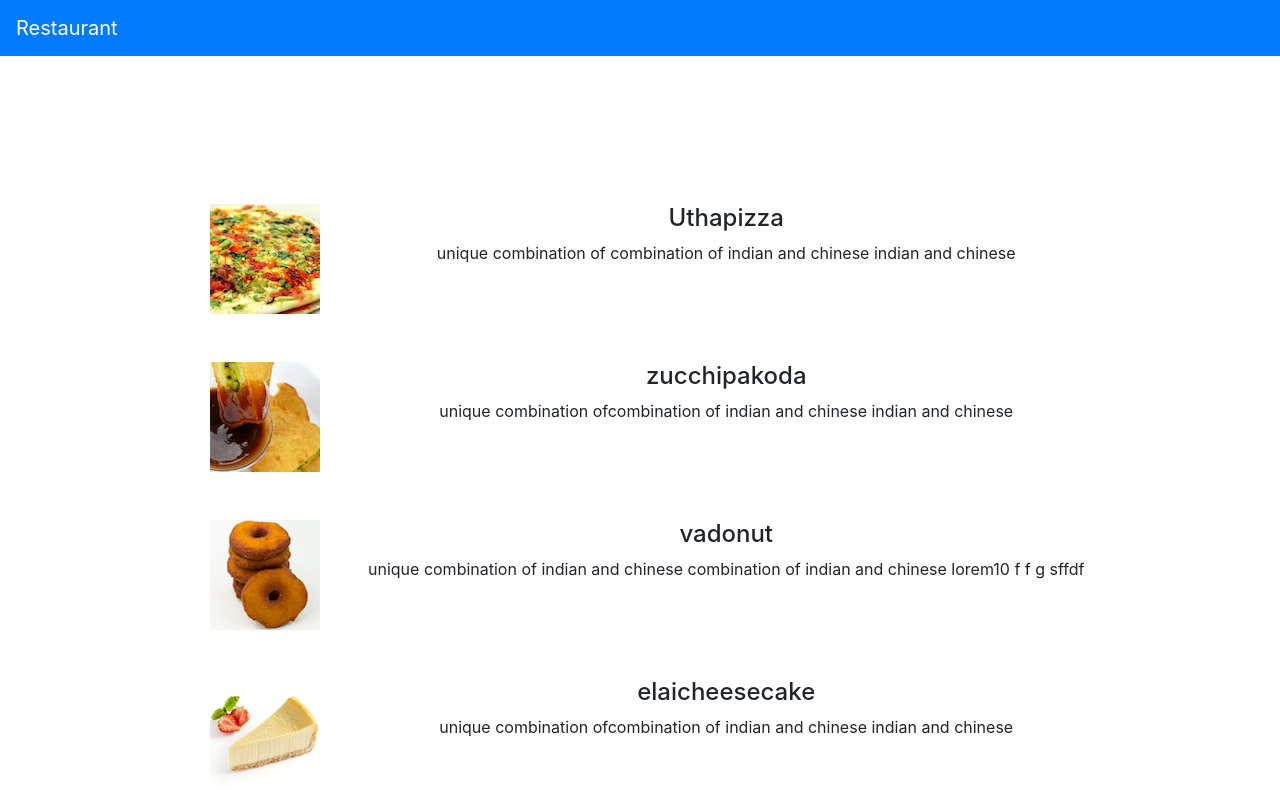
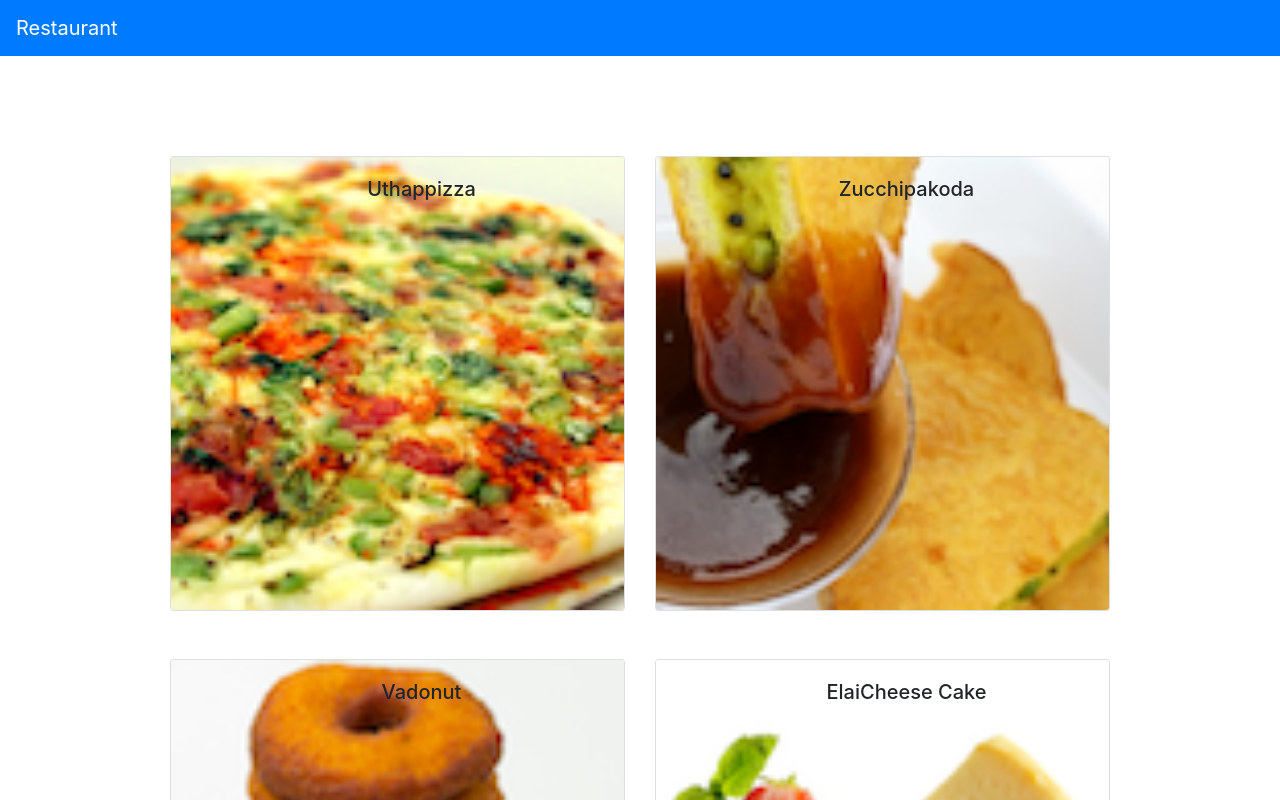
Before and after one commit to Someshz/confus, a React (Create React App) app: page / in a window 1280 px wide. Shown: the top 800 px of the page. Built offline with nearby package versions, Linux system fonts and the light colour scheme.

Commit message:
component part2

```diff
--- a/src/App.js
+++ b/src/App.js
@@ -1,10 +1,22 @@
-import React from 'react';
+import React, { Component } from 'react';
 import logo from './logo.svg';
 import {Navbar,NavbarBrand} from 'reactstrap';
 import './App.css';
 import Menu from './components/MenuComponent.js'
+import { DISHES } from './shared/dishes'
 
-function App() {
+class App extends Component
+ {
+   constructor(props)
+   {
+     super(props);
+     this.state=
+     {
+       dishes:DISHES
+     }
+   }
+  render()
+  {
   return (
     <div className="App">
         <Navbar  dark color="primary">
@@ -12,9 +24,10 @@ function App() {
               <NavbarBrand href="/">Restaurant</NavbarBrand>
           </div>
         </Navbar>
-        <Menu />
+        <Menu dishes={this.state.dishes}/>
     </div>
   );
+ }
 }
 
-export default App;
+export default App
--- a/src/components/MenuComponent.js
+++ b/src/components/MenuComponent.js
@@ -1,66 +1,59 @@
 import React, { Component } from 'react';
-import {Media } from 'reactstrap';
+import {Media, CardBody } from 'reactstrap';
+import {Card ,CardImg,CardImgOverlay,CardTitle,CardText} from 'reactstrap';
 
 class Menu extends Component
 {
     constructor(props)
     {
         super(props);
-        this.states={
-            dishesh:[
-                {
-                    id:0,
-                    name:"Uthapizza",
-                    img:'assets/images/uthappizza.png',
-                    category:'mains',
-                    label:'hot',
-                    price:4.99,
-                    desc:'unique combination of combination of indian and chinese indian and chinese '
-                },
-                {
-                    id:1,
-                    name:"zucchipakoda",
-                    img:'assets/images/zucchipakoda.png',
-                    category:'mains',
-                    label:'hot',
-                    price:4.99,
-                    desc:'unique combination ofcombination of indian and chinese  indian and chinese '
-                },
-                {
-                    id:2,
-                    name:"vadonut",
-                    img:'assets/images/vadonut.png',
-                    category:'mains',
-                    label:'hot',
-                    price:4.99,
-                    desc:'unique combination of indian and chinese combination of indian and chinese lorem10 f f g sffdf'
-                },
-                {
-                    id:3,
-                    name:"elaicheesecake",
-                    img:'assets/images/elaicheesecake.png',
-                    category:'mains',
-                    label:'hot',
-                    price:4.99,
-                    desc:'unique combination ofcombination of indian and chinese  indian and chinese '
-                },
-            ]
+        this.state=
+        {
+            selected:null
         }
+
     }
+ onFunction(dish)
+{
+    if(dish!=null)
+    {
+    console.log("somesh");
+   this.setState(
+   {
+
+   selected:(<Card>
+        <CardBody>
+        <CardImg width="100%" src={dish.image} alt={dish.name}/>
+        <CardText>{dish.description}</CardText>
+        </CardBody>
+    </Card>),
+   });
+    }
+    else{
+        this.setState= (
+   {
+   selected:(<div></div>),
+   });
+    }
+
+}
+
+
     render()
     {
-        const menu=this.states.dishesh.map((dishesh)=>{
+        const menu=this.props.dishes.map((dishesh)=>{
             return (
-                <div key={dishesh.id} className="col-12 mt-5">
-                    <Media tag="li">
-                        <Media left middle>
-                            <Media object src={dishesh.img} alt={dishesh.name} />
-                        </Media>
-                        <Media body className="ml-5 ">
-                          <Media heading>{dishesh.name}</Media>
-                          <p>{dishesh.desc}</p>
-                        </Media>
-                    </Media>
+                <div key={dishesh.id} className="col-xl-6 col-sm-12 mb-5" >
+                    <Card  onClick={()=>this.onFunction(dishesh)}>
+
+
+                            <CardImg  width="100%"  src={dishesh.image} alt={dishesh.name} />
+
+                        <CardImgOverlay   className="ml-5 ">
+                          <CardTitle>{dishesh.name}</CardTitle>
+
+                        </CardImgOverlay>
+                    </Card>
 
                 </div>
             )
@@ -68,11 +61,12 @@ class Menu extends Component
         return (
             <div className="container">
                 <div class="row">
-                    <Media list>
+
                         {menu}
-                    </Media>
+
 
                 </div>
+                <div>{this.state.selected}</div>
 
             </div>
 
--- /dev/null
+++ b/src/shared/dishes.js
@@ -0,0 +1,186 @@
+export const DISHES =
+    [
+        {
+        id: 0,
+        name:'Uthappizza',
+        image: 'assets/images/uthappizza.png',
+        category: 'mains',
+        label:'Hot',
+        price:'4.99',
+        description:'A unique combination of Indian Uthappam (pancake) and Italian pizza, topped with Cerignola olives, ripe vine cherry tomatoes, Vidalia onion, Guntur chillies and Buffalo Paneer.',
+        comments: [
+            {
+            id: 0,
+            rating: 5,
+            comment: "Imagine all the eatables, living in conFusion!",
+            author: "John Lemon",
+            date: "2012-10-16T17:57:28.556094Z"
+            },
+            {
+            id: 1,
+            rating: 4,
+            comment: "Sends anyone to heaven, I wish I could get my mother-in-law to eat it!",
+            author: "Paul McVites",
+            date: "2014-09-05T17:57:28.556094Z"
+            },
+            {
+            id: 2,
+            rating: 3,
+            comment: "Eat it, just eat it!",
+            author: "Michael Jaikishan",
+            date: "2015-02-13T17:57:28.556094Z"
+            },
+            {
+            id: 3,
+            rating: 4,
+            comment: "Ultimate, Reaching for the stars!",
+            author: "Ringo Starry",
+            date: "2013-12-02T17:57:28.556094Z"
+            },
+            {
+            id: 4,
+            rating: 2,
+            comment: "It's your birthday, we're gonna party!",
+            author: "25 Cent",
+            date: "2011-12-02T17:57:28.556094Z"
+            }
+        ]                        },
+        {
+        id: 1,
+        name:'Zucchipakoda',
+        image: 'assets/images/zucchipakoda.png',
+        category: 'appetizer',
+        label:'',
+        price:'1.99',
+        description:'Deep fried Zucchini coated with mildly spiced Chickpea flour batter accompanied with a sweet-tangy tamarind sauce',
+        comments: [
+            {
+            id: 0,
+            rating: 5,
+            comment: "Imagine all the eatables, living in conFusion!",
+            author: "John Lemon",
+            date: "2012-10-16T17:57:28.556094Z"
+            },
+            {
+            id: 1,
+            rating: 4,
+            comment: "Sends anyone to heaven, I wish I could get my mother-in-law to eat it!",
+            author: "Paul McVites",
+            date: "2014-09-05T17:57:28.556094Z"
+            },
+            {
+            id: 2,
+            rating: 3,
+            comment: "Eat it, just eat it!",
+            author: "Michael Jaikishan",
+            date: "2015-02-13T17:57:28.556094Z"
+            },
+            {
+            id: 3,
+            rating: 4,
+            comment: "Ultimate, Reaching for the stars!",
+            author: "Ringo Starry",
+            date: "2013-12-02T17:57:28.556094Z"
+            },
+            {
+            id: 4,
+            rating: 2,
+            comment: "It's your birthday, we're gonna party!",
+            author: "25 Cent",
+            date: "2011-12-02T17:57:28.556094Z"
+            }
+        ]
+        },
+        {
+        id: 2,
+        name:'Vadonut',
+        image: 'assets/images/vadonut.png',
+        category: 'appetizer',
+        label:'New',
+        price:'1.99',
+        description:'A quintessential ConFusion experience, is it a vada or is it a donut?',
+        comments: [
+            {
+            id: 0,
+            rating: 5,
+            comment: "Imagine all the eatables, living in conFusion!",
+            author: "John Lemon",
+            date: "2012-10-16T17:57:28.556094Z"
+            },
+            {
+            id: 1,
+            rating: 4,
+            comment: "Sends anyone to heaven, I wish I could get my mother-in-law to eat it!",
+            author: "Paul McVites",
+            date: "2014-09-05T17:57:28.556094Z"
+            },
+            {
+            id: 2,
+            rating: 3,
+            comment: "Eat it, just eat it!",
+            author: "Michael Jaikishan",
+            date: "2015-02-13T17:57:28.556094Z"
+            },
+            {
+            id: 3,
+            rating: 4,
+            comment: "Ultimate, Reaching for the stars!",
+            author: "Ringo Starry",
+            date: "2013-12-02T17:57:28.556094Z"
+            },
+            {
+            id: 4,
+            rating: 2,
+            comment: "It's your birthday, we're gonna party!",
+            author: "25 Cent",
+            date: "2011-12-02T17:57:28.556094Z"
+            }
+        ]
+        },
+        {
+        id: 3,
+        name:'ElaiCheese Cake',
+        image: 'assets/images/elaicheesecake.png',
+        category: 'dessert',
+        label:'',
+        price:'2.99',
+        description:'A delectable, semi-sweet New York Style Cheese Cake, with Graham cracker crust and spiced with Indian cardamoms',
+        comments: [
+            {
+            id: 0,
+            rating: 5,
+            comment: "Imagine all the eatables, living in conFusion!",
+            author: "John Lemon",
+            date: "2012-10-16T17:57:28.556094Z"
+            },
+            {
+            id: 1,
+            rating: 4,
+            comment: "Sends anyone to heaven, I wish I could get my mother-in-law to eat it!",
+            author: "Paul McVites",
+            date: "2014-09-05T17:57:28.556094Z"
+            },
+            {
+            id: 2,
+            rating: 3,
+            comment: "Eat it, just eat it!",
+            author: "Michael Jaikishan",
+            date: "2015-02-13T17:57:28.556094Z"
+            },
+            {
+            id: 3,
+            rating: 4,
+            comment: "Ultimate, Reaching for the stars!",
+            author: "Ringo Starry",
+            date: "2013-12-02T17:57:28.556094Z"
+            },
+            {
+            id: 4,
+            rating: 2,
+            comment: "It's your birthday, we're gonna party!",
+            author: "25 Cent",
+            date: "2011-12-02T17:57:28.556094Z"
+            }
+        ]
+        }
+    ];
```
